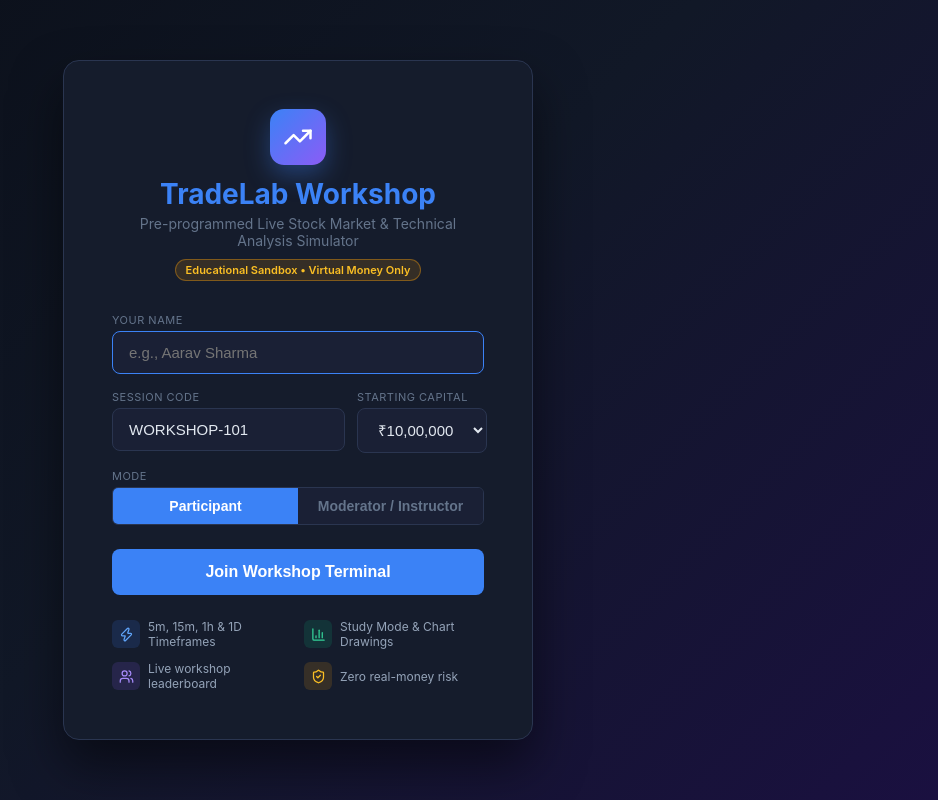
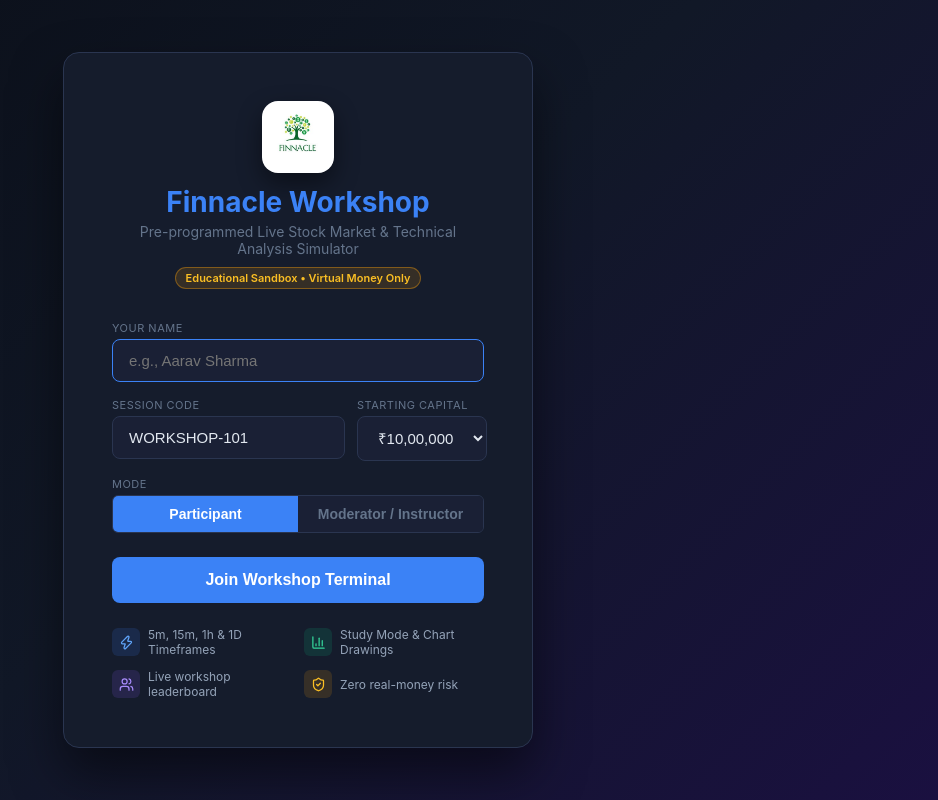
Before and after one commit to likith25198-lab/trading-work, a React (Vite) app: page / in a window 1280 px wide. Shown: the whole page, without its empty margins (342-1280 px from the left). Built offline with nearby package versions, Linux system fonts and the light colour scheme.

Commit message:
Rebrand to Finnacle Workshop with official tree currency logo

```diff
--- a/index.html
+++ b/index.html
@@ -2,8 +2,9 @@
 <html lang="en">
   <head>
     <meta charset="UTF-8" />
+    <link rel="icon" type="image/png" href="/finnacle-logo.png" />
     <meta name="viewport" content="width=device-width, initial-scale=1.0" />
-    <title>TradeLab Workshop — Interactive Stock Trading & Technical Analysis Simulator</title>
+    <title>Finnacle Workshop — Interactive Stock Trading & Technical Analysis Simulator</title>
   </head>
   <body>
     <div id="root"></div>
--- a/src/App.jsx
+++ b/src/App.jsx
@@ -5,7 +5,6 @@ import {
   SkipForward,
   RotateCcw,
   BookOpen,
-  TrendingUp,
   LogOut,
   Lightbulb,
   History,
@@ -945,9 +944,21 @@ export default function App() {
 
       {/* Header */}
       <header className="app-header">
-        <div className="logo">
-          <TrendingUp size={22} />
-          <span>TradeLab</span>
+        <div className="logo" style={{ display: 'flex', alignItems: 'center', gap: 8 }}>
+          <img
+            src="/finnacle-logo.png"
+            alt="Finnacle Logo"
+            style={{
+              width: 32,
+              height: 32,
+              borderRadius: 8,
+              objectFit: 'contain',
+              background: '#ffffff',
+              padding: 2,
+              boxShadow: '0 2px 8px rgba(0,0,0,0.3)',
+            }}
+          />
+          <span style={{ fontWeight: 800, letterSpacing: -0.2 }}>Finnacle Workshop</span>
           <span
             style={{
               fontSize: 11,
--- a/src/components/JoinScreen.jsx
+++ b/src/components/JoinScreen.jsx
@@ -1,5 +1,5 @@
 import React, { useState } from 'react';
-import { TrendingUp, BarChart3, Zap, Users, ShieldCheck } from 'lucide-react';
+import { BarChart3, Zap, Users, ShieldCheck } from 'lucide-react';
 
 export default function JoinScreen({ onJoin, initialError = '' }) {
   const [name, setName] = useState('');
@@ -36,23 +36,22 @@ export default function JoinScreen({ onJoin, initialError = '' }) {
     <div className="login-screen">
       <div className="login-card" style={{ width: 470 }}>
         <div className="login-logo">
-          <div
+          <img
+            src="/finnacle-logo.png"
+            alt="Finnacle Logo"
             style={{
-              width: 56,
-              height: 56,
-              margin: '0 auto',
-              borderRadius: 14,
-              background: 'linear-gradient(135deg, #3b82f6, #8b5cf6)',
-              display: 'flex',
-              alignItems: 'center',
-              justifyContent: 'center',
-              color: '#fff',
-              boxShadow: '0 10px 25px rgba(59, 130, 246, 0.35)',
+              width: 72,
+              height: 72,
+              margin: '0 auto 12px',
+              borderRadius: 16,
+              objectFit: 'contain',
+              background: '#ffffff',
+              padding: 6,
+              boxShadow: '0 10px 25px rgba(0, 0, 0, 0.45)',
+              display: 'block',
             }}
-          >
-            <TrendingUp size={30} />
-          </div>
-          <h1>TradeLab Workshop</h1>
+          />
+          <h1>Finnacle Workshop</h1>
           <p>Pre-programmed Live Stock Market &amp; Technical Analysis Simulator</p>
           <span
             style={{
```
Also changed, not shown: public/finnacle-logo.png (added), 1 other file (tests, documents, lock files or other folders).
